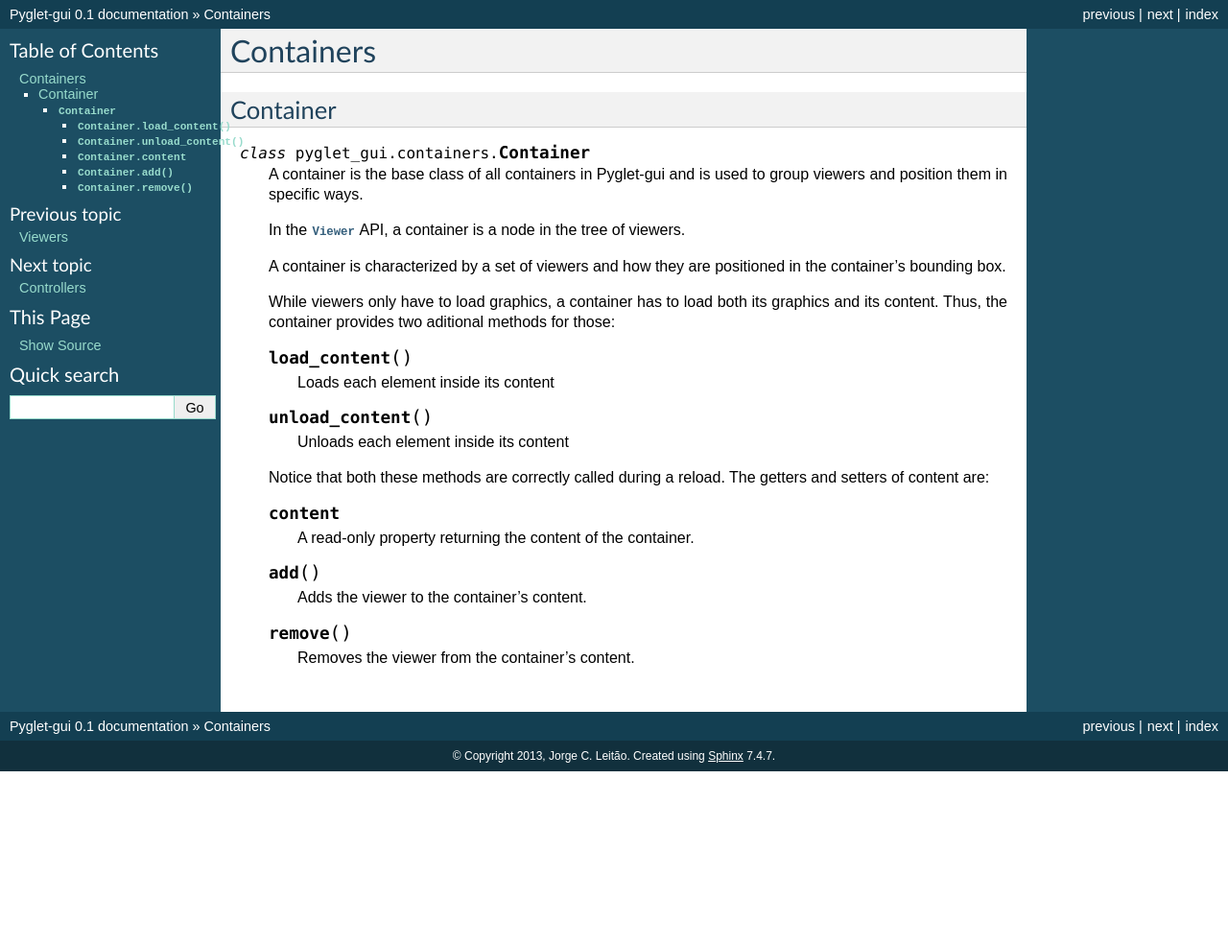
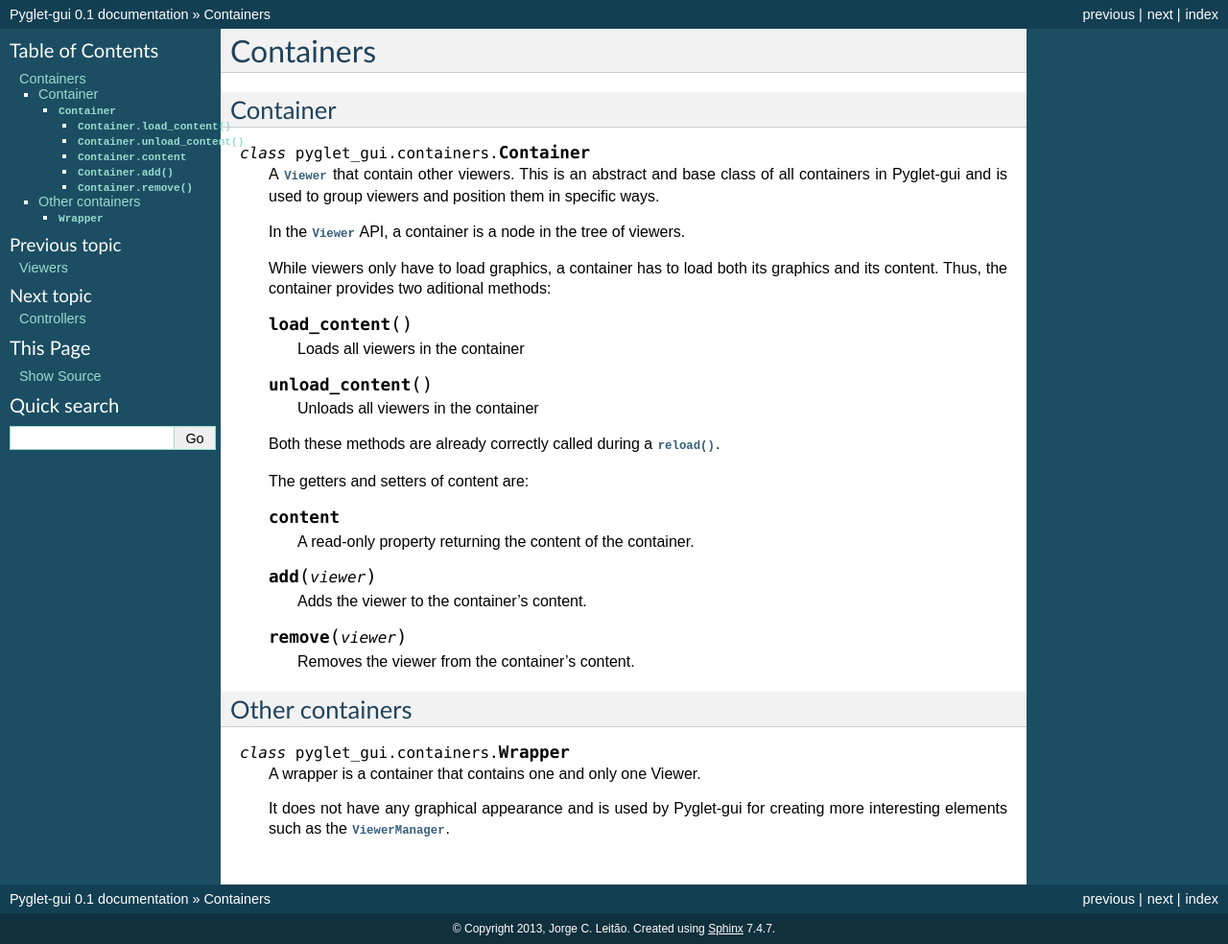
Before and after one commit to jorgecarleitao/pyglet-gui, a Sphinx documentation site: the page built from docs/container.rst, in a window 1280 px wide. Shown: the whole page at 96% size. Built offline with Sphinx 7.4.7, drawn with Linux system fonts in a browser that asks for light colours; before the commit the page ends 900 px from its top, so only the background shows below that.

Commit message:
Improved container docs.

```diff
--- a/docs/container.rst
+++ b/docs/container.rst
@@ -9,35 +9,45 @@ Container
 
 .. class:: Container
 
-    A container is the base class of all containers in Pyglet-gui and is used to group
-    viewers and position them in specific ways.
+    A :class:`~pyglet_gui.core.Viewer` that contain other viewers. This is an abstract and base class of
+    all containers in Pyglet-gui and is used to group viewers and position them in specific ways.
 
     In the :class:`~pyglet_gui.core.Viewer` API, a container is a node in the tree of viewers.
 
-    A container is characterized by a set of viewers and how they are positioned in the container's bounding box.
-
     While viewers only have to load graphics, a container has to load both its graphics and its content.
-    Thus, the container provides two aditional methods for those:
+    Thus, the container provides two aditional methods:
 
     .. method:: load_content
 
-        Loads each element inside its content
+        Loads all viewers in the container
 
     .. method:: unload_content
 
-        Unloads each element inside its content
+        Unloads all viewers in the container
 
-    Notice that both these methods are correctly called during a reload.
+    Both these methods are already correctly called during a :meth:`~pyglet_gui.core.Viewer.reload`.
+
     The getters and setters of content are:
 
     .. attribute:: content
 
         A read-only property returning the content of the container.
 
-    .. method:: add
+    .. method:: add(viewer)
 
         Adds the viewer to the container's content.
 
-    .. method:: remove
+    .. method:: remove(viewer)
 
         Removes the viewer from the container's content.
+
+Other containers
+-----------------
+
+.. class:: Wrapper
+
+    A wrapper is a container that contains one and only one Viewer.
+
+    It does not have any graphical appearance and is used
+    by Pyglet-gui for creating more interesting elements such
+    as the :class:`~pyglet_gui.manager.ViewerManager`.
```
